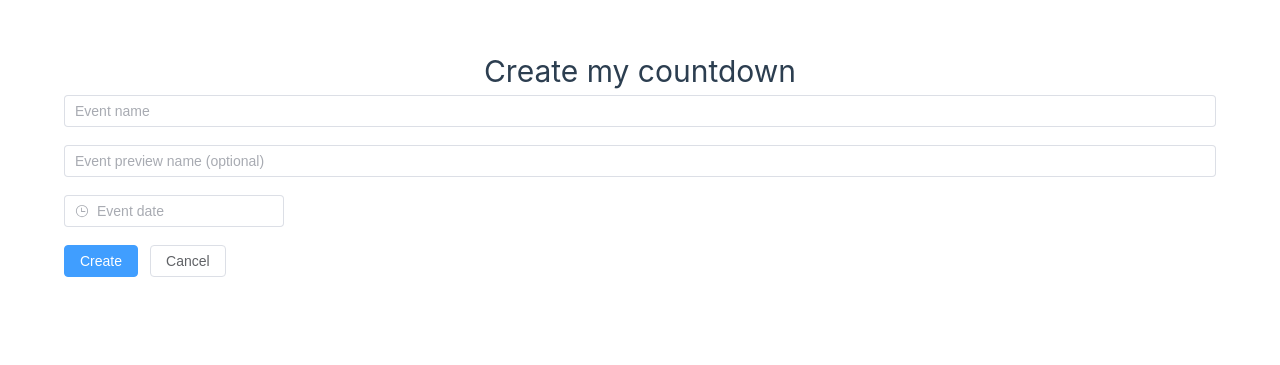
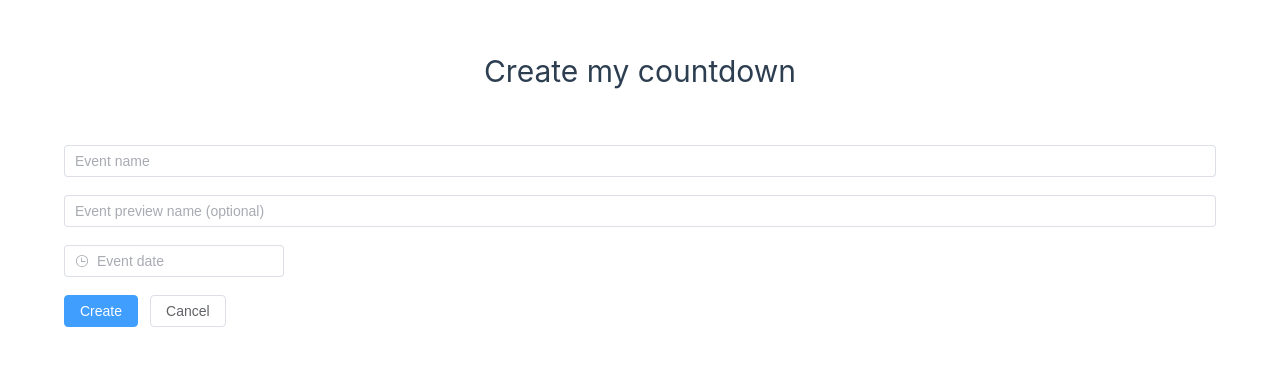
Before and after one commit to Sugihiru/countdown-web, a Vue app: page / in a window 1280 px wide. Shown: the part 229-594 px from the top of the page. Built offline with nearby package versions, Linux system fonts and the light colour scheme; no server answers; what vuefire would draw is missing.

Commit message:
add padding on title

```diff
--- a/src/components/CreateCountdown.vue
+++ b/src/components/CreateCountdown.vue
@@ -1,6 +1,6 @@
 <template>
   <el-form class="form-content" ref="formRef" :model="formData" :rules="formRules">
-    <h1>Create my countdown</h1>
+    <h1 class="main-title">Create my countdown</h1>
     <el-form-item prop="eventName">
       <el-input v-model="formData.eventName" placeholder="Event name" />
     </el-form-item>
@@ -24,6 +24,11 @@
   padding-left: 5vw;
   padding-right: 5vw;
   width: 100vw;
+}
+
+.main-title {
+  padding-top: 50px;
+  padding-bottom: 50px;
 }
 </style>
 
```
